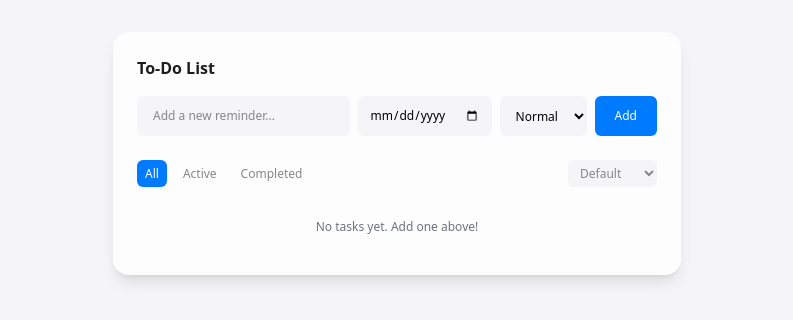
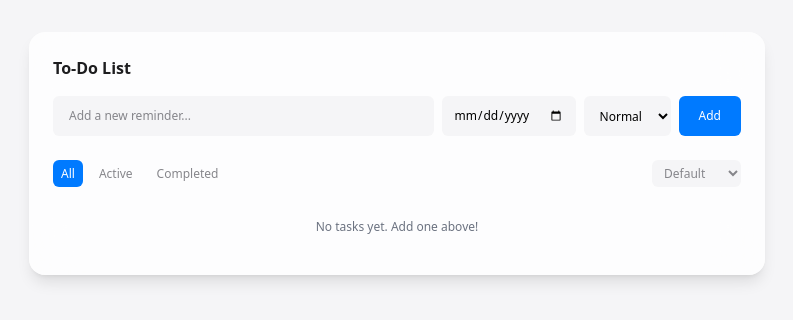
Before and after one commit to annaw-99/to-do, a React (Create React App) app: page / in a window 1280 px wide. Shown: the top 320 px of the page, without its empty margins (243-1036 px from the left). Built offline with nearby package versions, Linux system fonts and the light colour scheme.

Commit message:
pwa modifications

```diff
--- a/src/index.css
+++ b/src/index.css
@@ -6,21 +6,6 @@
   body {
     @apply bg-[#f5f5f7];
     -webkit-font-smoothing: antialiased;
-    min-width: 375px;
-    max-width: 600px;
-    margin: 0 auto;
-  }
-
-  @media screen and (display-mode: standalone) {
-    body {
-      width: 400px;
-      height: 600px;
-      overflow-y: auto;
-      position: fixed;
-      top: 50%;
-      left: 50%;
-      transform: translate(-50%, -50%);
-    }
   }
 }
 
```
